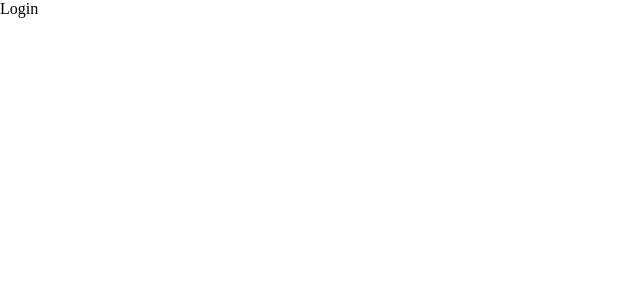
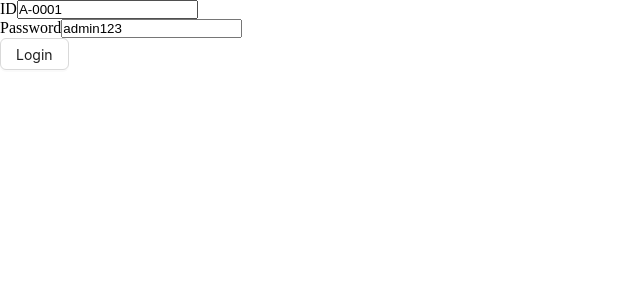
Before and after one commit to Nargis21/ums-client, a React (Vite) app: page /login in a window 1280 px wide. Shown: the top 300 px of the page, without its empty margins (0-640 px from the left). Built offline with nearby package versions, Linux system fonts and the light colour scheme.

Commit message:
login with token done

```diff
--- a/package.json
+++ b/package.json
@@ -12,6 +12,7 @@
   "dependencies": {
     "@reduxjs/toolkit": "^2.2.6",
     "antd": "^5.19.1",
+    "jwt-decode": "^4.0.0",
     "react": "^18.3.1",
     "react-dom": "^18.3.1",
     "react-hook-form": "^7.52.1",
--- a/src/pages/Login.tsx
+++ b/src/pages/Login.tsx
@@ -1,9 +1,48 @@
+import { Button } from "antd";
+import { useForm } from "react-hook-form";
+import { useLoginMutation } from "../redux/features/auth/authApi";
+import { verifyToken } from "../utils/verifyToken";
+import { useAppDispatch } from "../redux/hook";
+import { setUser } from "../redux/features/auth/authSlice";
 
 const Login = () => {
+    const { register, handleSubmit } = useForm({
+        defaultValues: {
+            userId: "A-0001",
+            password: "admin123"
+        }
+    })
+
+    const dispatch = useAppDispatch()
+
+    const [login, { data, error }] = useLoginMutation()
+    console.log('data =>', data);
+    console.log('error =>', error);
+
+    const onSubmit = async (data) => {
+        const userInfo = {
+            id: data.userId,
+            password: data.password
+        }
+        const res = await login(userInfo).unwrap()
+        const user = verifyToken(res.data.accessToken)
+
+        dispatch(setUser({ user: user, token: res.data.accessToken }))
+
+    }
+
     return (
-        <div>
-            Login
-        </div>
+        <form onSubmit={handleSubmit(onSubmit)}>
+            <div>
+                <label htmlFor="id">ID</label>
+                <input type="text" id="id" {...register('userId')} />
+            </div>
+            <div>
+                <label htmlFor="password">Password</label>
+                <input type="text" id="password" {...register('password')} />
+            </div>
+            <Button htmlType="submit">Login</Button>
+        </form>
     );
 };
 
--- a/src/redux/api/baseApi.ts
+++ b/src/redux/api/baseApi.ts
@@ -2,6 +2,9 @@
 
 export const baseApi = createApi({
   reducerPath: "baseApi",
-  baseQuery: fetchBaseQuery({ baseUrl: "http://localhost:5000" }),
+  baseQuery: fetchBaseQuery({
+    baseUrl: "http://localhost:5000/api/v1",
+    credentials: "include",
+  }),
   endpoints: () => ({}),
 });
--- a/src/redux/store.ts
+++ b/src/redux/store.ts
@@ -1,10 +1,14 @@
 import { configureStore } from "@reduxjs/toolkit";
 import authReducer from "./features/auth/authSlice";
+import { baseApi } from "./api/baseApi";
 
 export const store = configureStore({
   reducer: {
+    [baseApi.reducerPath]: baseApi.reducer,
     auth: authReducer,
   },
+  middleware: (getDefaultMiddlewares) =>
+    getDefaultMiddlewares().concat(baseApi.middleware),
 });
 
 // Infer the `RootState` and `AppDispatch` types from the store itself
--- /dev/null
+++ b/src/utils/verifyToken.ts
@@ -0,0 +1,5 @@
+import { jwtDecode } from "jwt-decode";
+
+export const verifyToken = (token: string) => {
+  return jwtDecode(token);
+};
```
Also changed, not shown: 1 other file (tests, documents, lock files or other folders).
